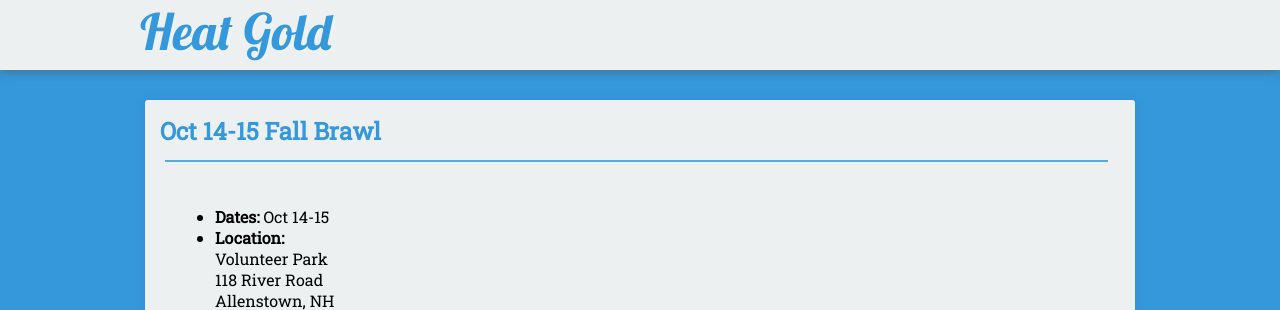
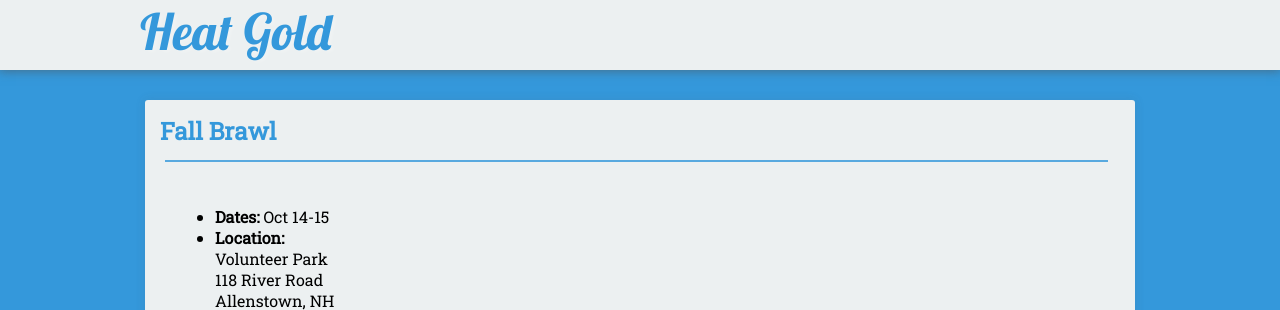
Before and after one commit to seanmerrow/ecf, a Jekyll site: the page built from _posts/2018-07-15-Oct-14-15.md, in a window 1280 px wide. Shown: the top 310 px of the page. Built offline with Jekyll 4.4.1, drawn with Linux system fonts in a browser that asks for light colours; nearby versions of some CDN libraries.

Commit message:
Update 2018-07-15-Oct-14-15.md

```diff
--- a/_posts/2018-07-15-Oct-14-15.md
+++ b/_posts/2018-07-15-Oct-14-15.md
@@ -1,6 +1,6 @@
 ---
 layout: post
-title: Oct 14-15 Fall Brawl
+title: Fall Brawl
 description: Cannon's Fall Brawl
 excerpt: "Cannon's Fall Brawl"
 tag:
```
